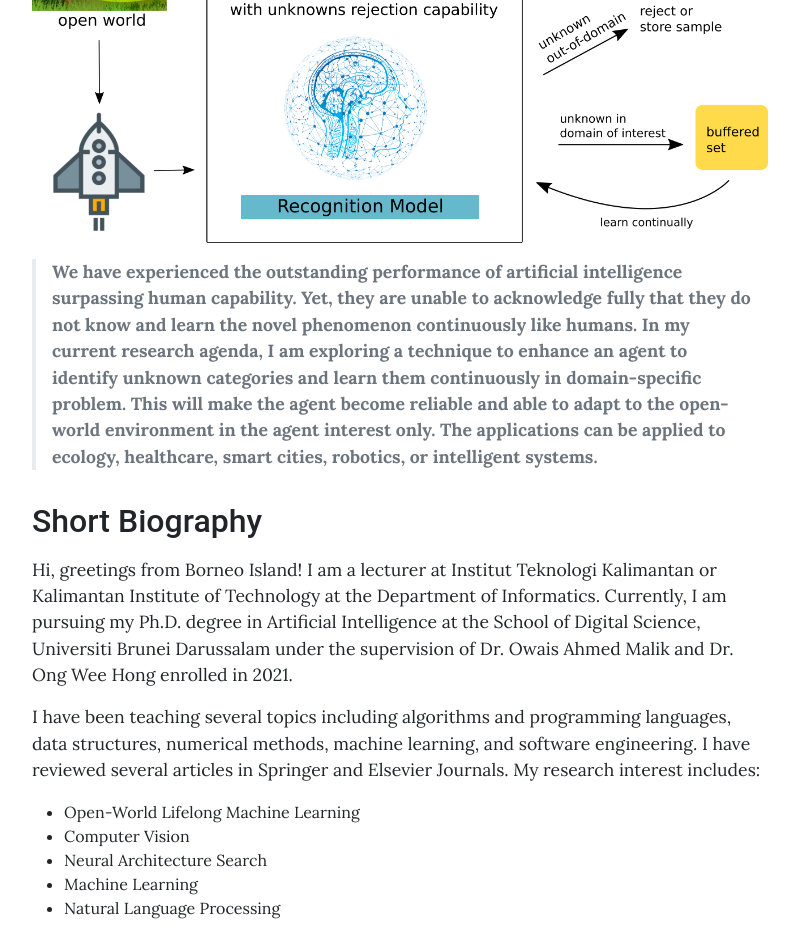
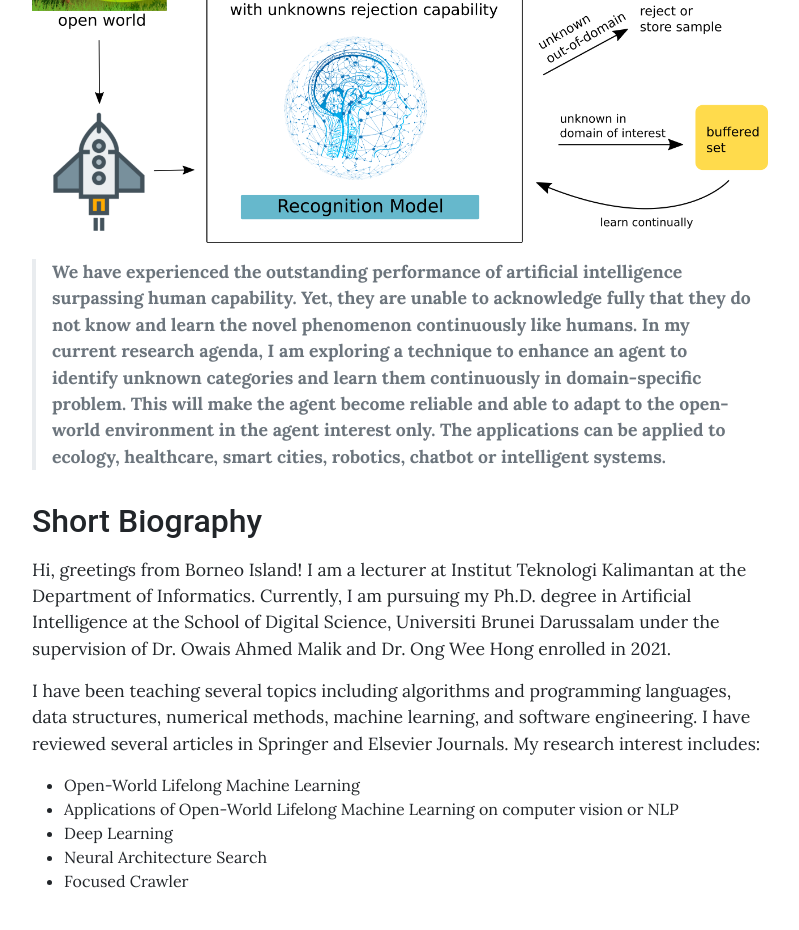
Before and after one commit to gusti-alfarisy/gusti-alfarisy.github.io, a Jekyll site: the page built from pages/home.md, in a window 1280 px wide and 1400 px high, scrolled down 903 px, cut to the strip 0-930 px from the top of the window. Shown: the whole strip, without its empty margins (240-1039 px from the left). Built offline with Jekyll 4.4.1, drawn with Linux system fonts in a browser that asks for light colours.

Commit message:
updating pages

```diff
--- a/pages/home.md
+++ b/pages/home.md
@@ -20,16 +20,16 @@ ___
 ## Research Agendas
 
 ![Current research agendas](assets/theme/images/main_illustration_final.png)
-> **We have experienced the outstanding performance of artificial intelligence surpassing human capability. Yet, they are unable to acknowledge fully that they do not know and learn the novel phenomenon continuously like humans. In my current research agenda, I am exploring a technique to enhance an agent to identify unknown categories and learn them continuously in domain-specific problem.  This will make the agent become reliable and able to adapt to the open-world environment in the agent interest only. The applications can be applied to ecology, healthcare, smart cities, robotics, or intelligent systems.**
+> **We have experienced the outstanding performance of artificial intelligence surpassing human capability. Yet, they are unable to acknowledge fully that they do not know and learn the novel phenomenon continuously like humans. In my current research agenda, I am exploring a technique to enhance an agent to identify unknown categories and learn them continuously in domain-specific problem.  This will make the agent become reliable and able to adapt to the open-world environment in the agent interest only. The applications can be applied to ecology, healthcare, smart cities, robotics, chatbot or intelligent systems.**
 
 ## Short Biography
 
-Hi, greetings from Borneo Island! I am a lecturer at Institut Teknologi Kalimantan or Kalimantan Institute of Technology at the Department of Informatics. Currently, I am pursuing my Ph.D. degree in Artificial Intelligence at the School of Digital Science, Universiti Brunei Darussalam under the supervision of Dr. Owais Ahmed Malik and Dr. Ong Wee Hong enrolled in 2021.
+Hi, greetings from Borneo Island! I am a lecturer at Institut Teknologi Kalimantan at the Department of Informatics. Currently, I am pursuing my Ph.D. degree in Artificial Intelligence at the School of Digital Science, Universiti Brunei Darussalam under the supervision of Dr. Owais Ahmed Malik and Dr. Ong Wee Hong enrolled in 2021.
 
 I have been teaching several topics including algorithms and programming languages, data structures, numerical methods, machine learning, and software engineering. I have reviewed several articles in Springer and Elsevier Journals. My research interest includes:
 
 - Open-World Lifelong Machine Learning
-- Computer Vision
+- Applications of Open-World Lifelong Machine Learning on computer vision or NLP
+- Deep Learning
 - Neural Architecture Search
-- Machine Learning
-- Natural Language Processing
+- Focused Crawler
```
